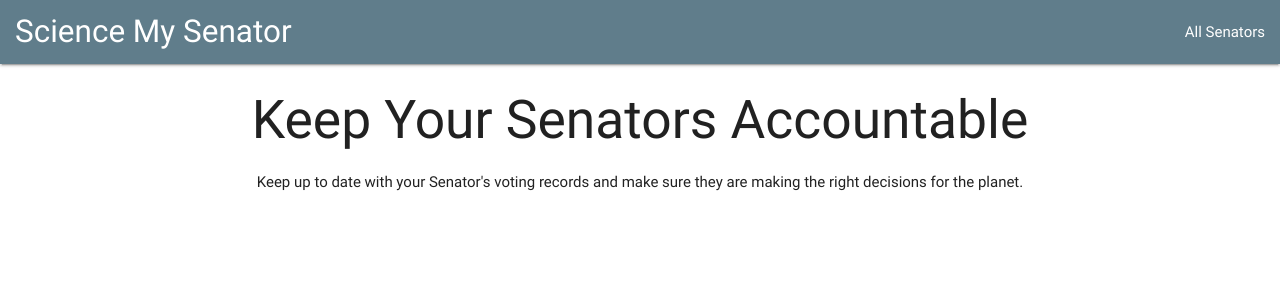
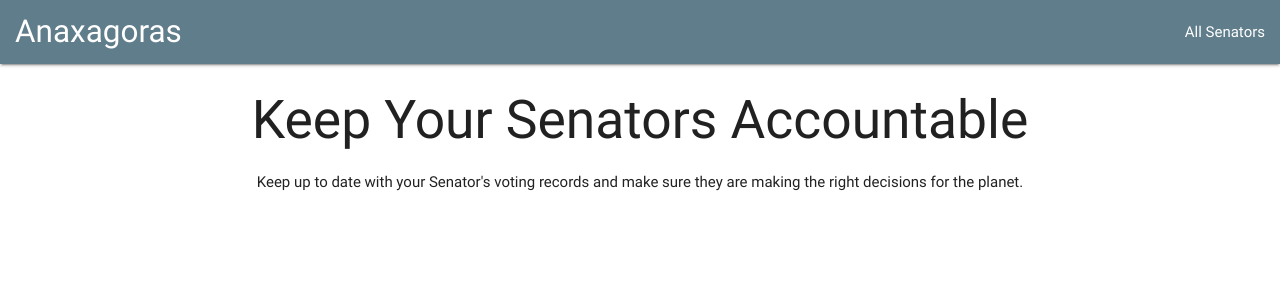
Before and after one commit to conorburke/Anaxagoras, a React (Create React App) app: page / in a window 1280 px wide. Shown: the top 300 px of the page. Built offline with nearby package versions, Linux system fonts and the light colour scheme; no server answers.

Commit message:
upgrade to react 16, change title

```diff
--- a/src/actions/index.js
+++ b/src/actions/index.js
@@ -1,6 +1,6 @@
 import { FETCH_SENATORS } from './types';
 
-export const fetchSenators = () => async dispatch => {
+export const fetchSenators = () => dispatch => {
     fetch('https://api.propublica.org/congress/v1/115/senate/members.json', {
         method: 'GET',
         headers: {
--- a/src/components/Navbar.js
+++ b/src/components/Navbar.js
@@ -12,7 +12,7 @@ export default class Navbar extends Component {
             className="left brand-logo"
             style={{margin: '0px 15px'}}
           >
-            Science My Senator
+            Anaxagoras
           </Link>
           <ul className="right">
             <li><Link to='/senatorList'>All Senators</Link></li>
```
Also changed, not shown: package.json (+9 -7 lines), 1 other file (tests, documents, lock files or other folders).
